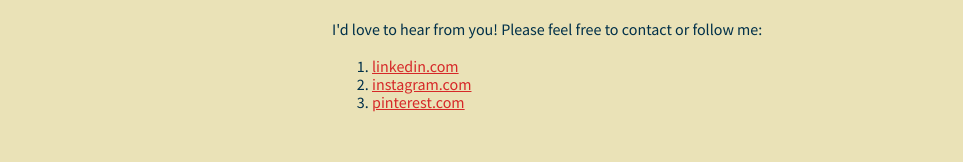
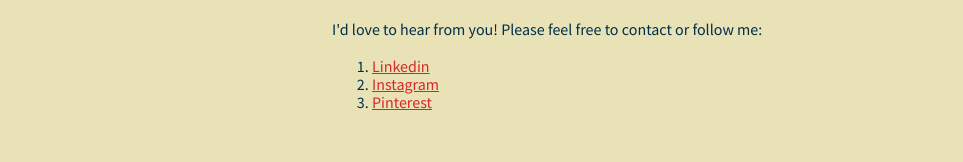
Before and after one commit to michaelsanchezhernandez/mock-website, a plain HTML site: page index.html in a window 1280 px wide. Shown: the part 2397-2559 px from the top of the page, without its empty margins (8-971 px from the left). Drawn offline with nearby package versions, Linux system fonts and the light colour scheme.

Commit message:
Change URL names in Contact Section

```diff
--- a/index.html
+++ b/index.html
@@ -88,9 +88,9 @@
           <h2>Contact</h2>
             <p>I'd love to hear from you! Please feel free to contact or follow me:</p>
             <ol>
-              <li> <a href="#"> linkedin.com </a></li>
-              <li> <a href="#"> instagram.com </a></li>
-              <li> <a href="#"> pinterest.com </a></li>
+              <li> <a href="#"> Linkedin </a></li>
+              <li> <a href="#"> Instagram </a></li>
+              <li> <a href="#"> Pinterest </a></li>
             </ol>
         </article>
       </div>
```
